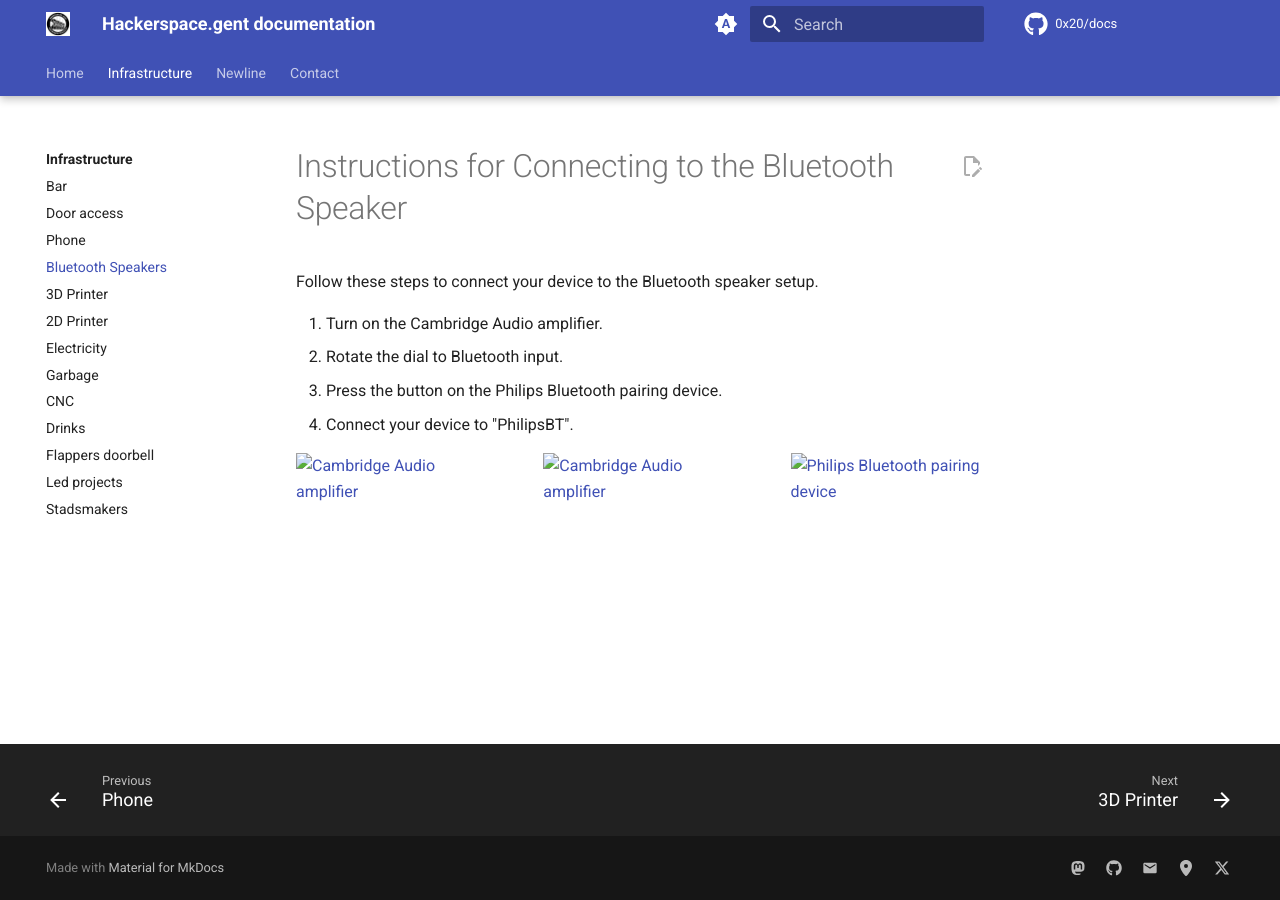
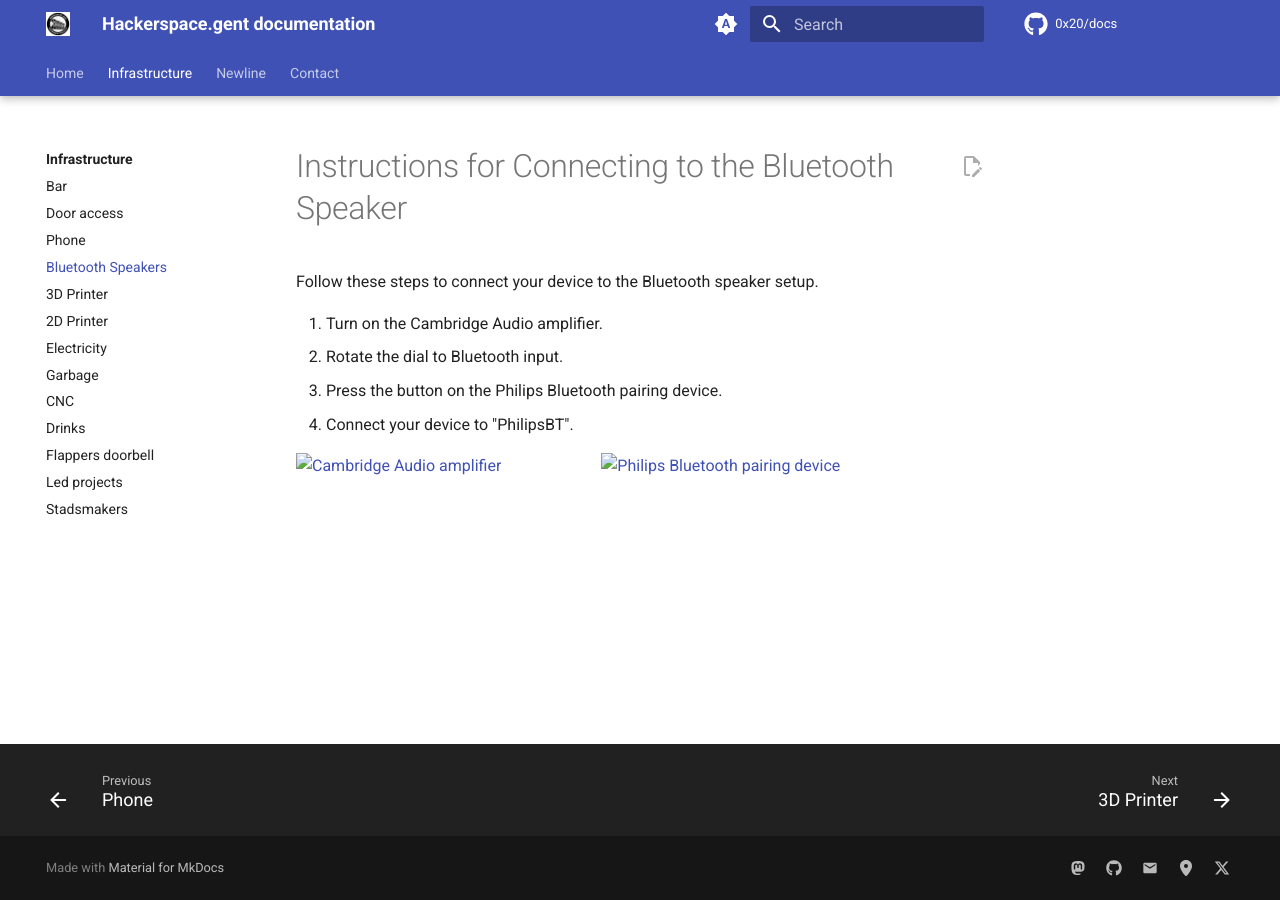
Before and after one commit to 0x20/docs, an MkDocs documentation site: the page built from docs/infra/bluetooth_speakers.md, in a window 1280 px wide. Built offline with MkDocs 1.6.1 and Material for MkDocs 9.7.7, drawn with Linux system fonts in a browser that asks for light colours; comment, search, counter and statistics services are not loaded.

Commit message:
Update bluetooth_speakers.md

```diff
--- a/docs/infra/bluetooth_speakers.md
+++ b/docs/infra/bluetooth_speakers.md
@@ -8,7 +8,6 @@
 4. Connect your device to "PhilipsBT".
 
 <div style="display: flex; align-items: center;">
-   <img src="./images/bluetooth_speaker.cambridge.jpg" alt="Cambridge Audio amplifier" height=400" style="margin-right: 100px;">
    <img src="./images/bluetooth_speaker.cambridge.jpg" alt="Cambridge Audio amplifier" height="400" style="margin-right: 100px;">
    <img src="./images/bluetooth_speaker.pairing.device.jpg" alt="Philips Bluetooth pairing device" height="400">
  </div>
```
